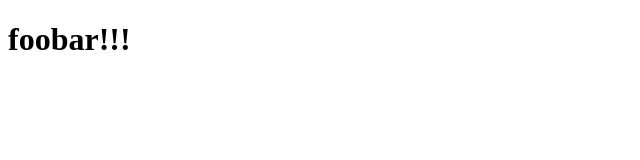
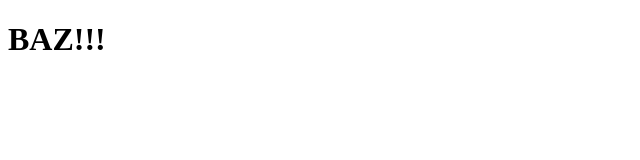
Before and after one commit to lombardi-gux/test, a website: page index.html in a window 1280 px wide. Shown: the whole page, without its empty margins (0-640 px from the left). Drawn offline with Linux system fonts and the light colour scheme.

Commit message:
yuiyiu
Signed-off-by: Steve Lombardi <steve.lombardi@pb.com>

```diff
--- a/index.html
+++ b/index.html
@@ -5,6 +5,6 @@
 	<title>Document</title>
 </head>
 <body>
-<h1>foobar!!!</h1>
+<h1>BAZ!!!</h1>
 </body>
 </html>
```
